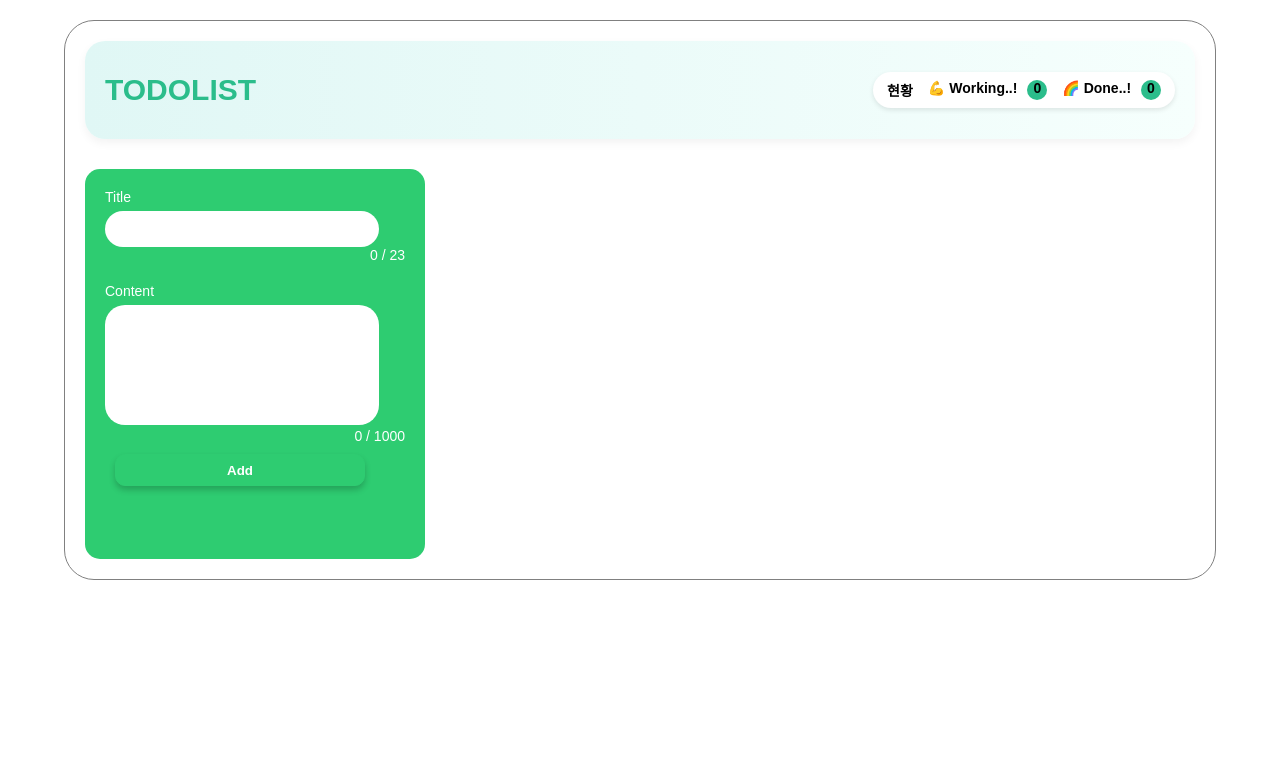
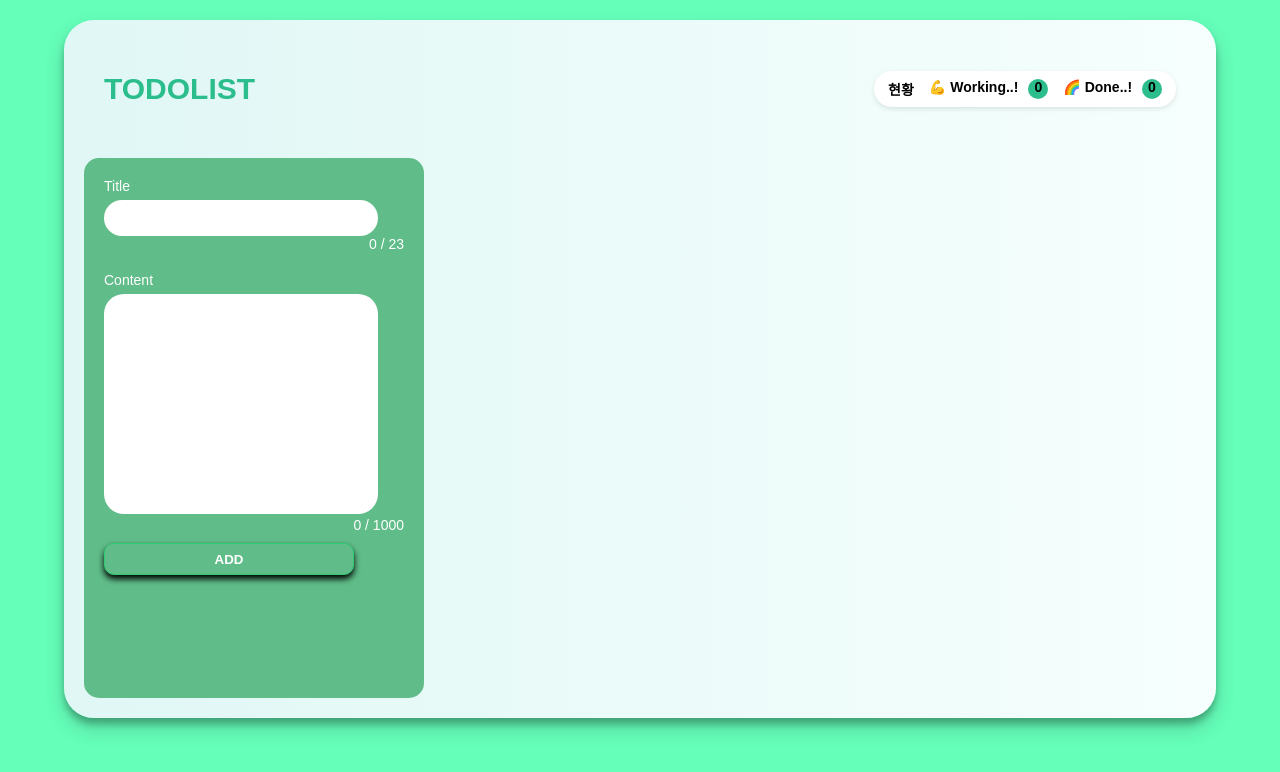
Before and after one commit to Zpark99/todo-list, a React (Vite) app in the folder Todo-list/: page / in a window 1280 px wide. Shown: the top 772 px of the page. Built offline with nearby package versions, Linux system fonts and the light colour scheme.

Commit message:
CSS modify & 1st Complete

```diff
--- a/Todo-list/component/Header.css
+++ b/Todo-list/component/Header.css
@@ -3,10 +3,8 @@
   display: flex;
   justify-content: space-between;
   align-items: center;
-  background: linear-gradient(to right, #e0f7f5, #f6fffd);
   padding: 12px 20px;
   border-radius: 20px;
-  box-shadow: 0 4px 10px rgba(0, 0, 0, 0.05);
   font-family: sans-serif;
 }
 
--- a/Todo-list/component/TodoList.css
+++ b/Todo-list/component/TodoList.css
@@ -1,19 +1,23 @@
 .todo-list-wrapper {
   display: flex;
   flex-wrap: wrap;
-  flex-direction: row;
-  gap: 16px;
-  padding: 16px;
+  align-content: flex-start;
+  justify-content: flex-start;
+  width: 100%;
+  gap: 10px;
 }
 
 .todo-card {
-  width: 400px;
-  background-color: white;
+  width: calc(50% - 10px);
+  max-width: 330px;
+  min-height: 100px;
+  background: white;
   border: 1px solid #eee;
   border-radius: 12px;
   padding: 16px;
   box-shadow: 0 4px 10px rgba(0, 0, 0, 0.06);
-  display: inline-block;
+  display: flex;
+  flex-direction: column;
   justify-content: space-between;
 }
 
@@ -25,12 +29,12 @@
 }
 
 .status-icon {
-  font-size: 18px;
+  font-size: 14px;
   background-color: #2ecc71;
   color:white;
 
-  width: 30px;
-  height: 30px;
+  width: 20px;
+  height: 20px;
   border-radius: 50%;
 
   display: flex;
@@ -52,6 +56,8 @@
 .todo-content {
   font-size: 14px;
   color: #555;
+  white-space: pre-wrap;
+  word-break: break-word;
 }
 
 .icon-btn {
@@ -66,3 +72,10 @@
 .icon-btn:hover {
   transform: scale(1.1);
 }
+
+.done-badge {
+  font-size: 0.8rem;
+  color: #2ecc71;
+  margin-left: 8px;
+  font-weight: bold;
+}
--- a/Todo-list/component/TodoList.jsx
+++ b/Todo-list/component/TodoList.jsx
@@ -29,7 +29,7 @@ const TodoList = ({ todos, onDelete, onWorking, onUpdate }) => {
               <div className='status-icon'>{index + 1}</div>
               <div className='icons'>
                 <button className="icon-btn" onClick={() => onWorking(todo.id)}>
-                  {todo.isDone ? '✅' : '✔️'}
+                  {todo.isDone ? '✔️' : '✅'}
                 </button>
                 <button className="icon-btn" onClick={() => onDelete(todo.id)}>🗑️</button>
               </div>
@@ -49,15 +49,18 @@ const TodoList = ({ todos, onDelete, onWorking, onUpdate }) => {
               onChange={(e) => setEditContent(e.target.value)}
               maxLength= {1000}
               />
-              <button className="save-btn" onClick={finishEditing}>🫙 저장</button>
+              <button className="save-btn" onClick={finishEditing}>저장</button>
             </>
         ) : (
       <div onDoubleClick={() => startEditing(todo)}>
-        <div className='todo-title'>{todo.title}</div>
+        <div className='todo-title'>
+          {todo.title || '제목 없음'}
+          {todo.isDone && <span className='done-badge'> (완료)</span>}
+        </div>
         <div className="todo-content">
           {todo.content.length > 30
             ? todo.content.slice(0, 30) +
-            '...' : todo.content}
+            '...' : todo.content || '내용 없음'}
         </div>
       </div>
       )}
@@ -70,17 +73,8 @@ const TodoList = ({ todos, onDelete, onWorking, onUpdate }) => {
 
 TodoList.propTypes = {
   todos: PropTypes.array.isRequired,
-}
-
-TodoList.propTypes = {
   onDelete: PropTypes.func.isRequired,
-}
-
-TodoList.propTypes = {
   onWorking: PropTypes.func.isRequired,
-}
-
-TodoList.propTypes = {
   onUpdate: PropTypes.func.isRequired,
 }
 
--- a/Todo-list/component/Todoeditor.css
+++ b/Todo-list/component/Todoeditor.css
@@ -1,9 +1,9 @@
 .todo-editor {
-  background-color: #2ecc71;
+  background-color: #60BD89;
   padding: 20px;
   border-radius: 15px;
   width: 300px;
-  height: 350px;
+  height: 500px;
   font-weight: 500;
   font-size: 14px;
   font-family: 'Pretendard', 'Noto Sans KR', sans-serif;
@@ -50,7 +50,7 @@ textarea {
 }
 
 #content {
-  height: 100px;
+  height: 200px;
   resize: none;
 }
 
@@ -62,15 +62,17 @@ span.text-count {
 button {
   width: 250px;
   height: 32px;
-  background: #2ecc71;
+  background: #60BD89;
   color: white;
   border: 1px solid #2ecc71;
   border-radius: 10px;
-  margin: 10px;
+  margin: 10px auto;
   font-weight: bold;
-  box-shadow: 0 4px 6px rgba(0, 0, 0, 0.2);
+  box-shadow: 0 4px 6px rgba(0, 0, 0, 1);
   cursor: pointer;
   transition: all 0.2s ease-in-out;
+
+
 }
 
 button:hover {
--- a/Todo-list/component/Todoeditor.jsx
+++ b/Todo-list/component/Todoeditor.jsx
@@ -29,7 +29,7 @@ const Todoeditor = ({ onCreate }) => {
       <span className="text-count">{content.length} / 1000</span>
     </div>
 
-    <button type="submit">Add</button>
+    <button type="submit">ADD</button>
   </form>
   );
 };
--- a/Todo-list/src/App.css
+++ b/Todo-list/src/App.css
@@ -1,18 +1,39 @@
 .App {
   width: 90%;
+  min-width: 900px;
+
   margin: 0 auto;
   box-sizing: border-box;
+  background: linear-gradient(to right, #e0f7f5, #f6fffd);
   padding: 20px;
-  border: 1px solid gray;
+  border: none;
   border-radius: 30px;
   margin-top: 20px;
+  display: flex;
+  gap:20px;
+  flex-direction: column;
 
-  display: flex;
-  flex-direction: column;
-  gap: 30px;
+
+  box-shadow: 0 10px 20px rgba(0,0,0,0.19), 0 6px 6px rgba(0,0,0,0.23);
 }
 
 .main-layout{
   display: flex;
-  flex-direction: row;
+  gap: 10px;
+  align-items: flex-start;
 }
+
+.Todoeditor{
+  width:32%;
+}
+
+.Todolist{
+  width:68%;
+}
+
+html, body {
+  margin: 0;
+  padding: 0;
+  background-color: #65FFBA; /* 원하는 색상 */
+  height: 100%;
+}
--- a/Todo-list/src/App.jsx
+++ b/Todo-list/src/App.jsx
@@ -53,8 +53,18 @@ const handleUpdate = (id, newtitle, newContent) => {
       <Header todos={todos}></Header>
 
     <div className='main-layout'>
+
+    <div className='Todoeditor'>
       <Todoeditor onCreate={handleCreate}/>
-      <TodoList todos={todos} onDelete={handleDelete} onWorking={handleWorking} onUpdate={handleUpdate}/>
+    </div>
+
+    <div className="Todolist">
+      <TodoList
+        todos={todos}
+        onDelete={handleDelete}
+        onWorking={handleWorking}
+        onUpdate={handleUpdate}/>
+    </div>
     </div>
   </div>
   );
```
